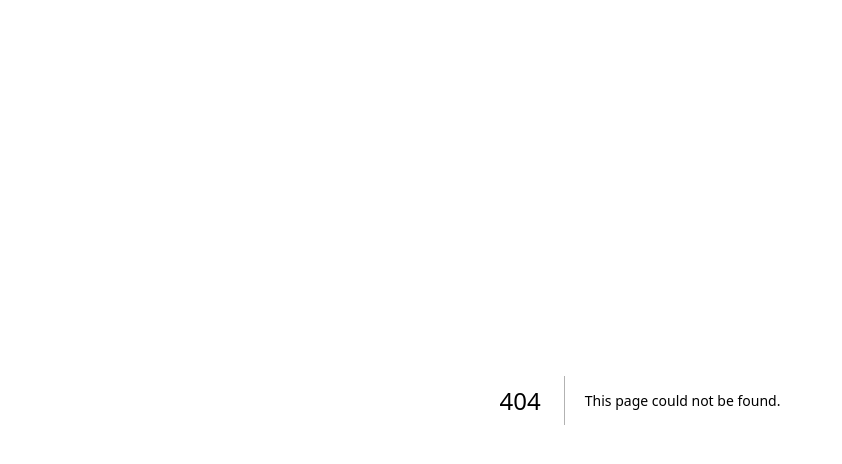
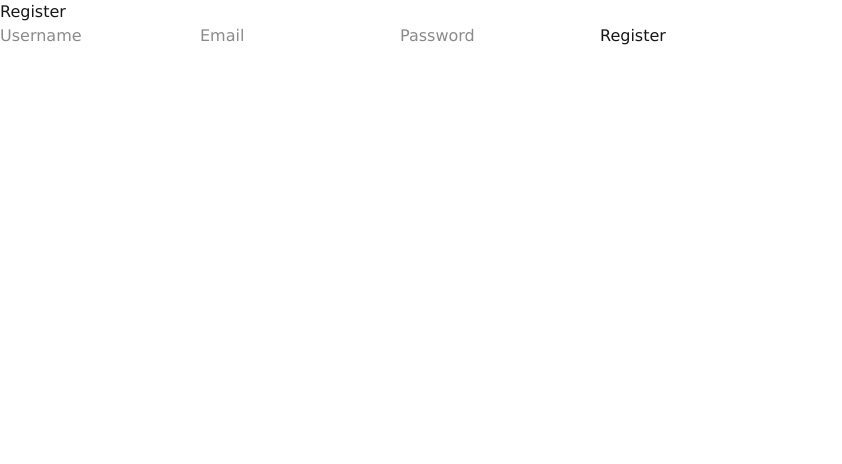
Before and after one commit to snehavish595/CompileFast, a Next.js app in the folder frontend/: page /register in a window 1280 px wide. Before the commit this address had no page. Shown: the top 464 px of the page, without its empty margins (0-842 px from the left). Built offline with nearby package versions, Linux system fonts and the light colour scheme.

Commit message:
created login and registration page

```diff
--- a/frontend/src/app/api.js
+++ b/frontend/src/app/api.js
@@ -1,9 +1,10 @@
+// api.js
 import axios from "axios";
 
-const API_URL = "http://localhost:8000/api"; // Update with your API URL
+const API_URL = "http://localhost:8000/api";  // Ensure this points to the correct backend URL
 
 const api = axios.create({
-    baseURL: API_URL,
+  baseURL: API_URL,
 });
 
 export default api;
--- a/frontend/src/app/components/Login.js
+++ b/frontend/src/app/components/Login.jsx
@@ -1,7 +1,8 @@
 "use client";
 import React, { useState } from "react";
 import api from "../api";  // Axios instance
-import jwtDecode from "jwt-decode";
+import { jwtDecode } from "jwt-decode";
+
 
 
 
@@ -21,8 +22,8 @@ const Login = () => {
       localStorage.setItem("access_token", access_token);
       localStorage.setItem("refresh_token", refresh_token);
 
-      const decodedToken = jwt_decode(access_token);
-      console.log(decodedToken);  // Log decoded JWT
+      const decodedToken = jwtDecode(access_token);
+      console.log(decodedToken);
 
       alert("Login successful!");
     } catch (error) {
--- a/frontend/src/app/components/PrivateRoute.js
+++ /dev/null
@@ -1,21 +0,0 @@
-import React from "react";
-import { Redirect, Route } from "react-router-dom";
-
-const PrivateRoute = ({ component: Component, ...rest }) => {
-  const token = localStorage.getItem("access_token");
-
-  return (
-    <Route
-      {...rest}
-      render={(props) =>
-        token ? (
-          <Component {...props} />
-        ) : (
-          <Redirect to="/login" />
-        )
-      }
-    />
-  );
-};
-
-export default PrivateRoute;
--- /dev/null
+++ b/frontend/src/app/components/PrivateRoute.jsx
@@ -0,0 +1,17 @@
+"use client";  // Ensure this is a client-side component
+
+import React from "react";
+import { Navigate } from "react-router-dom";  // Use Navigate for redirecting
+
+// PrivateRoute to protect the route and ensure the user is authenticated
+const PrivateRoute = ({ element: Element, ...rest }) => {
+  const token = localStorage.getItem("access_token");
+
+  if (!token) {
+    return <Navigate to="/login" replace />;  // Redirect to login if not authenticated
+  }
+
+  return <Element {...rest} />;
+};
+
+export default PrivateRoute;
--- /dev/null
+++ b/frontend/src/app/components/ProtectedComponent.jsx
@@ -0,0 +1,14 @@
+// src/app/components/ProtectedComponent.js
+
+import React from "react";
+
+const ProtectedComponent = () => {
+  return (
+    <div>
+      <h1>This is a Protected Component!</h1>
+      <p>Only accessible if the user is authenticated.</p>
+    </div>
+  );
+};
+
+export default ProtectedComponent;
--- a/frontend/src/app/components/Register.js
+++ /dev/null
@@ -1,52 +0,0 @@
-import React from "react";
-import api from "../api";
-
-const Register = () =>{
-    const [username, setUsername] = useState("");
-  const [email, setEmail] = useState("");
-  const [password, setPassword] = useState("");
-
-  const handleSubmit = async (e) => {
-    e.preventDefault();
-    try{
-        const response = await api.post("/register/", {
-            username,
-            email,
-            password,
-        });
-        console.log("Registration successful:", response.data);
-        alert(response.data.message);
-    } catch (error){
-        alert("Registration failed:", error.response.data);
-    }
-  };
-
-  return (
-    <div>
-        <h2>Register</h2>
-        <form onSubmit={handleSubmit}>
-        <input
-          type="text"
-          placeholder="Username"
-          value={username}
-          onChange={(e) => setUsername(e.target.value)}
-        />
-        <input
-          type="email"
-          placeholder="Email"
-          value={email}
-          onChange={(e) => setEmail(e.target.value)}
-        />
-        <input
-          type="password"
-          placeholder="Password"
-          value={password}
-          onChange={(e) => setPassword(e.target.value)}
-        />
-        <button type="submit">Register</button>
-        </form>
-    </div>
-  )
-}
-
-export default Register;
--- /dev/null
+++ b/frontend/src/app/components/Register.jsx
@@ -0,0 +1,54 @@
+"use client";  // Ensure this is a client-side component
+
+import React, { useState } from "react";  // Import useState
+import api from "../api";  // Axios instance
+
+const Register = () => {
+  const [username, setUsername] = useState("");  // Initialize username state
+  const [email, setEmail] = useState("");  // Initialize email state
+  const [password, setPassword] = useState("");  // Initialize password state
+
+  const handleSubmit = async (e) => {
+    e.preventDefault();
+    try {
+      const response = await api.post("/register/", {
+        username,
+        email,
+        password,
+      });
+      console.log("Registration successful:", response.data);
+      alert(response.data.message);  // Display success message
+    } catch (error) {
+      alert("Registration failed:", error.response.data);  // Display error message
+    }
+  };
+
+  return (
+    <div>
+      <h2>Register</h2>
+      <form onSubmit={handleSubmit}>
+        <input
+          type="text"
+          placeholder="Username"
+          value={username}
+          onChange={(e) => setUsername(e.target.value)}  // Update username state
+        />
+        <input
+          type="email"
+          placeholder="Email"
+          value={email}
+          onChange={(e) => setEmail(e.target.value)}  // Update email state
+        />
+        <input
+          type="password"
+          placeholder="Password"
+          value={password}
+          onChange={(e) => setPassword(e.target.value)}  // Update password state
+        />
+        <button type="submit">Register</button>
+      </form>
+    </div>
+  );
+};
+
+export default Register;
--- a/frontend/src/app/home/page.jsx
+++ b/frontend/src/app/home/page.jsx
@@ -1,4 +1,4 @@
-// pages/index.tsx (Home Page)
+
 import Navbar from "../components/Navbar";
 import Footer from "../components/Footer";
 
--- /dev/null
+++ b/frontend/src/app/login/page.jsx
@@ -0,0 +1,56 @@
+"use client";
+import React, { useState } from "react";
+import api from "../api";  // Axios instance
+import { jwtDecode } from "jwt-decode";
+
+
+
+
+
+
+const Login = () => {
+  const [username, setUsername] = useState("");
+  const [password, setPassword] = useState("");
+
+  const handleLogin = async (e) => {
+    e.preventDefault();
+    try {
+      const response = await api.post("login/", { username, password });
+      const { access_token, refresh_token } = response.data;
+
+      // Store tokens in localStorage
+      localStorage.setItem("access_token", access_token);
+      localStorage.setItem("refresh_token", refresh_token);
+
+      const decodedToken = jwtDecode(access_token);
+      console.log(decodedToken);
+
+      alert("Login successful!");
+    } catch (error) {
+      alert("Login failed: " + error.response.data.error);
+    }
+  };
+
+  return (
+    <div>
+      <h2>Login</h2>
+      <form onSubmit={handleLogin}>
+        <input
+          type="text"
+          placeholder="Username"
+          value={username}
+          onChange={(e) => setUsername(e.target.value)}
+        />
+        <input
+          type="password"
+          placeholder="Password"
+          value={password}
+          onChange={(e) => setPassword(e.target.value)}
+        />
+        <button type="submit">Login</button>
+      </form>
+    </div>
+  );
+};
+
+export default Login;
--- a/frontend/src/app/page.jsx
+++ b/frontend/src/app/page.jsx
@@ -1,19 +1,26 @@
+"use client"; // Ensure this is a client-side component
+
 import React from "react";
-import { BrowserRouter as Router, Route, Switch } from "react-router-dom";
+import { BrowserRouter as Router, Routes, Route, Navigate } from "react-router-dom"; // Correct import for Navigate
 import Register from "./components/Register";
 import Home from "./home/page";
-import Login from "./components/Login";
-import PrivateRoute from "./components/PrivateRoute";  // Protect routes
+import Login from "./components/Login";  // Ensure Login component is imported correctly
+import ProtectedComponent from "./components/ProtectedComponent"; // Import ProtectedComponent
 
 const App = () => {
+  const token = typeof window !== "undefined" ? localStorage.getItem("access_token") : null;
+
   return (
     <Router>
-      <Switch>
-      <Route path="/" component={Home} />
-        <Route path="/register" component={Register} />
-        <Route path="/login" component={Login} />
-        <PrivateRoute path="/protected" component={ProtectedComponent} />  // Example protected route
-      </Switch>
+      <Routes>
+        <Route path="/" element={<Home />} />
+        <Route path="/register" element={<Register />} />
+        <Route path="/login" element={<Login />} />  {/* Correct /login route */}
+        <Route
+          path="/protected"
+          element={token ? <ProtectedComponent /> : <Navigate to="/login" replace />}
+        />
+      </Routes>
     </Router>
   );
 };
--- /dev/null
+++ b/frontend/src/app/register/page.jsx
@@ -0,0 +1,54 @@
+"use client";  // Ensure this is a client-side component
+
+import React, { useState } from "react";  // Import useState
+import api from "../api";  // Axios instance
+
+const Register = () => {
+  const [username, setUsername] = useState("");  // Initialize username state
+  const [email, setEmail] = useState("");  // Initialize email state
+  const [password, setPassword] = useState("");  // Initialize password state
+
+  const handleSubmit = async (e) => {
+    e.preventDefault();
+    try {
+      const response = await api.post("/register/", {
+        username,
+        email,
+        password,
+      });
+      console.log("Registration successful:", response.data);
+      alert(response.data.message);  // Display success message
+    } catch (error) {
+      alert("Registration failed:", error.response.data);  // Display error message
+    }
+  };
+
+  return (
+    <div>
+      <h2>Register</h2>
+      <form onSubmit={handleSubmit}>
+        <input
+          type="text"
+          placeholder="Username"
+          value={username}
+          onChange={(e) => setUsername(e.target.value)}  // Update username state
+        />
+        <input
+          type="email"
+          placeholder="Email"
+          value={email}
+          onChange={(e) => setEmail(e.target.value)}  // Update email state
+        />
+        <input
+          type="password"
+          placeholder="Password"
+          value={password}
+          onChange={(e) => setPassword(e.target.value)}  // Update password state
+        />
+        <button type="submit">Register</button>
+      </form>
+    </div>
+  );
+};
+
+export default Register;
```
